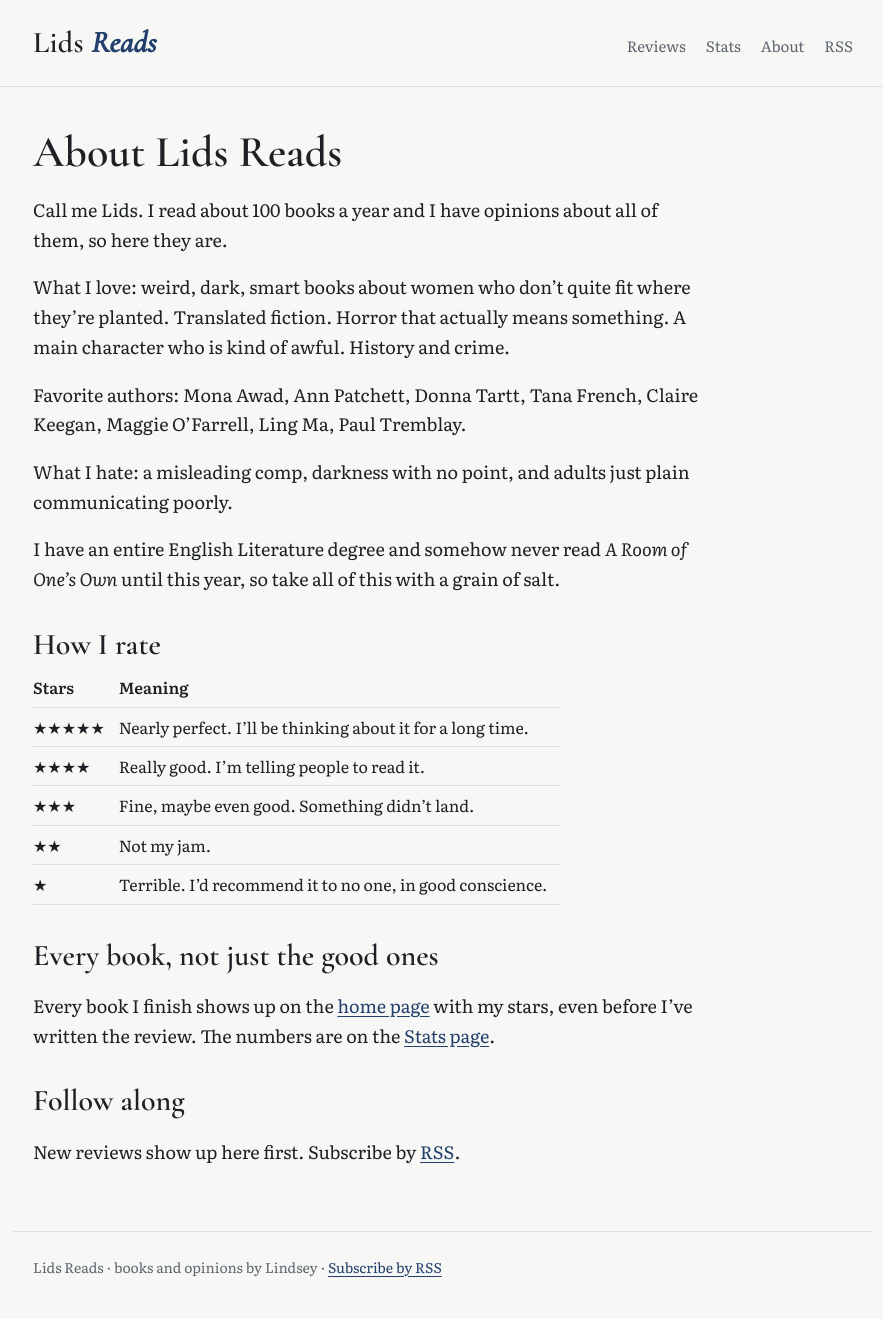
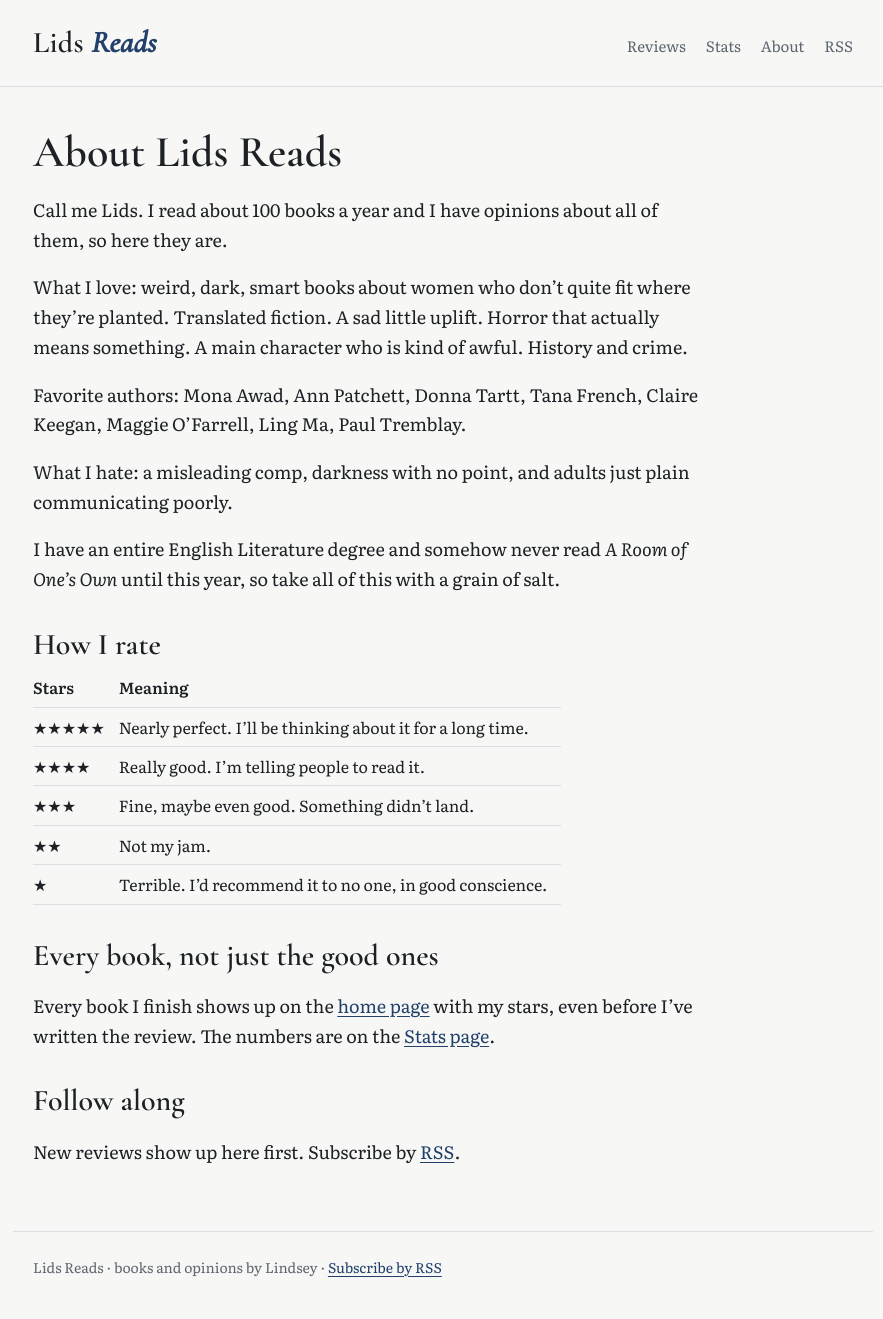
Before and after one commit to itslids/lids-reads, a Jekyll site: the page built from about.md, in a window 1280 px wide. Shown: the whole page, without its empty margins (197-1080 px from the left). Built offline with Jekyll 4.4.1, drawn with Linux system fonts in a browser that asks for light colours.

Commit message:
About page: add 'A sad little uplift' to what I love
Co-Authored-By: Claude Opus 5.5 <noreply@anthropic.com>

```diff
--- a/about.md
+++ b/about.md
@@ -8,7 +8,7 @@ permalink: /about/
 
 Call me Lids. I read about 100 books a year and I have opinions about all of them, so here they are.
 
-What I love: weird, dark, smart books about women who don't quite fit where they're planted. Translated fiction. Horror that actually means something. A main character who is kind of awful. History and crime.
+What I love: weird, dark, smart books about women who don't quite fit where they're planted. Translated fiction. A sad little uplift. Horror that actually means something. A main character who is kind of awful. History and crime.
 
 Favorite authors: Mona Awad, Ann Patchett, Donna Tartt, Tana French, Claire Keegan, Maggie O'Farrell, Ling Ma, Paul Tremblay.
 
```
